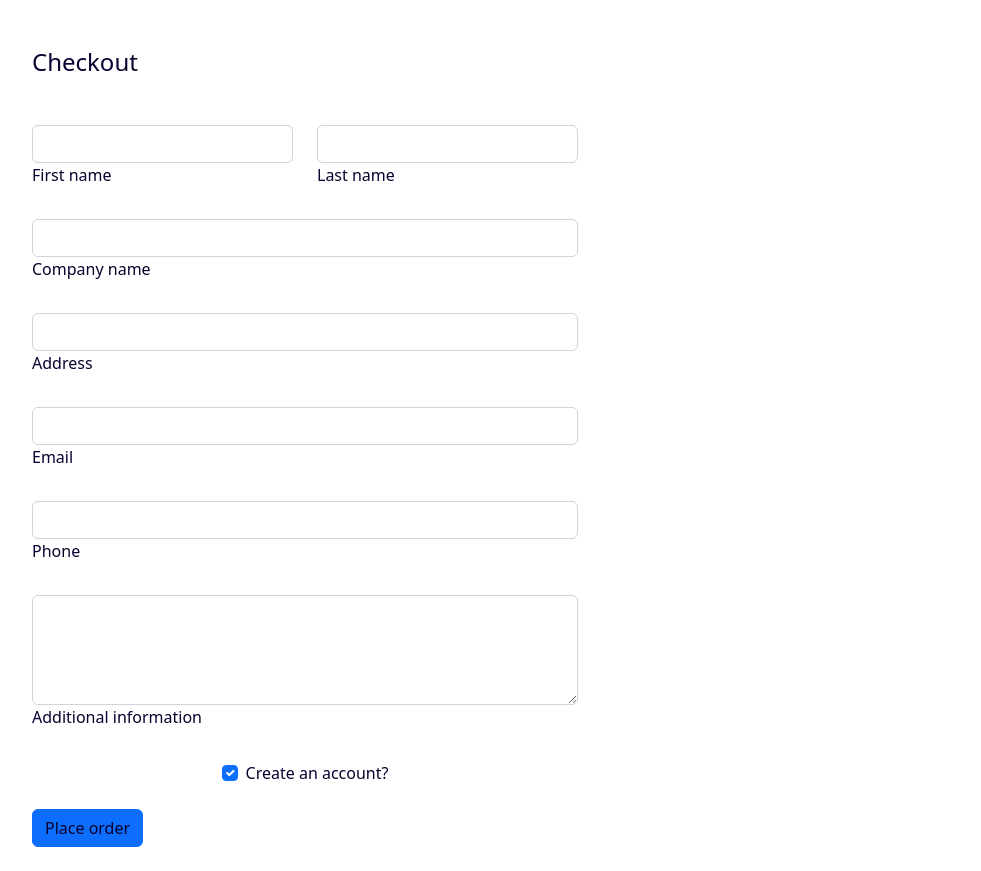
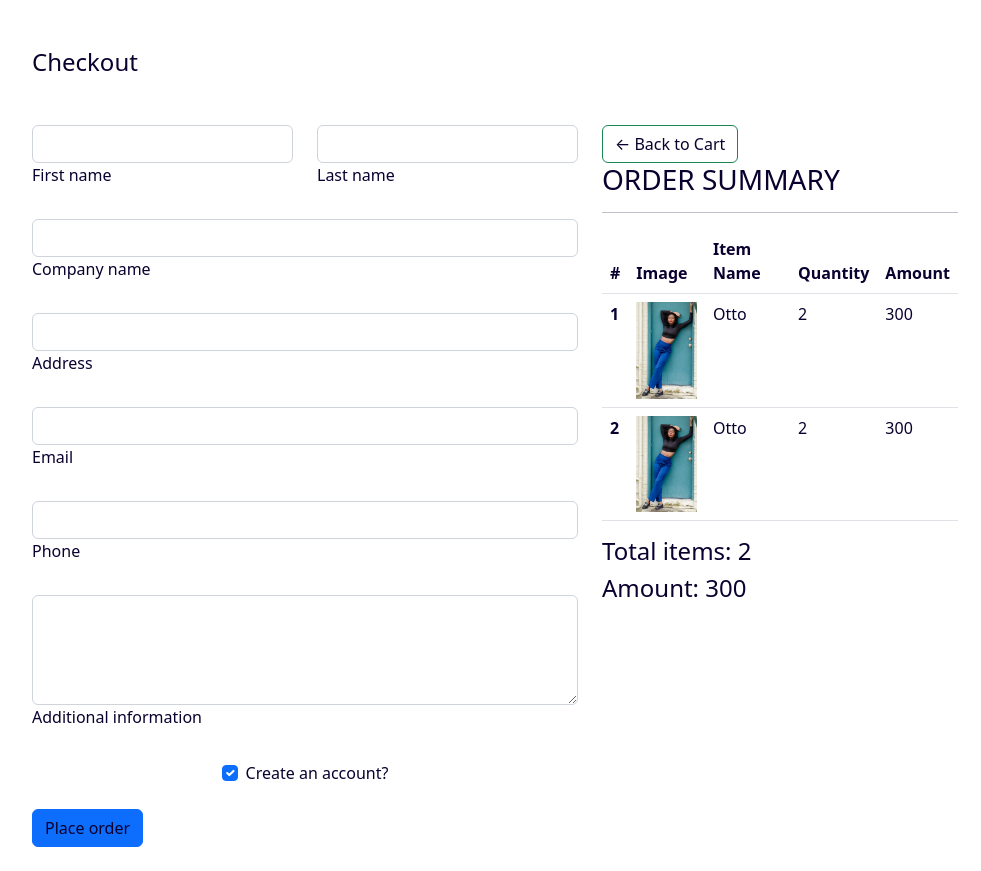
Before and after one commit to sirgama/fashionsoko, a Django app: page /shop/checkout/ in a window 1280 px wide. Shown: the whole page, without its empty margins (50-1031 px from the left). Run offline with Django 4.2, Linux system fonts and the light colour scheme; some libraries are stand-ins or nearby versions.

Commit message:
updatecheckout page with dummy order summary

```diff
--- a/shop/templates/shop/checkout.html
+++ b/shop/templates/shop/checkout.html
@@ -69,7 +69,38 @@
               </form>
         </div>
         <div class="col-md-4">
+            <a href="{% url 'cart' %}" class="btn btn-md btn-outline-success">&#x2190 Back to Cart</a>
+            <table class="table">
+                <h3>ORDER SUMMARY</h3><hr>
+                <thead>
+                  <tr>
+                    <th scope="col">#</th>
+                    <th scope="col">Image</th>
+                    <th scope="col">Item Name</th>
+                    <th scope="col">Quantity</th>
+                    <th scope="col">Amount</th>
+                  </tr>
+                </thead>
+                <tbody>
+                  <tr>
+                    <th scope="row">1</th>
+                    <td><img src="{% static 'images/ld1.jpeg' %}" alt="" height="70" width="70" class="img-fluid"></td>
+                    <td>Otto</td>
+                    <td>2</td>
+                    <td>300</td>
+                  </tr>
+                  <tr>
+                    <th scope="row">2</th>
+                    <td><img src="{% static 'images/ld1.jpeg' %}" alt="" height="70" width="70" class="img-fluid"></td>
+                    <td>Otto</td>
+                    <td>2</td>
+                    <td>300</td>
+                  </tr>
 
+                </tbody>
+              </table>
+              <h4>Total items: 2</h4>
+              <h4>Amount: 300</h4>
         </div>
     </div>
 </div>
```
Also changed, not shown: shop/templates/shop/cart.html (+9 -10 lines).
